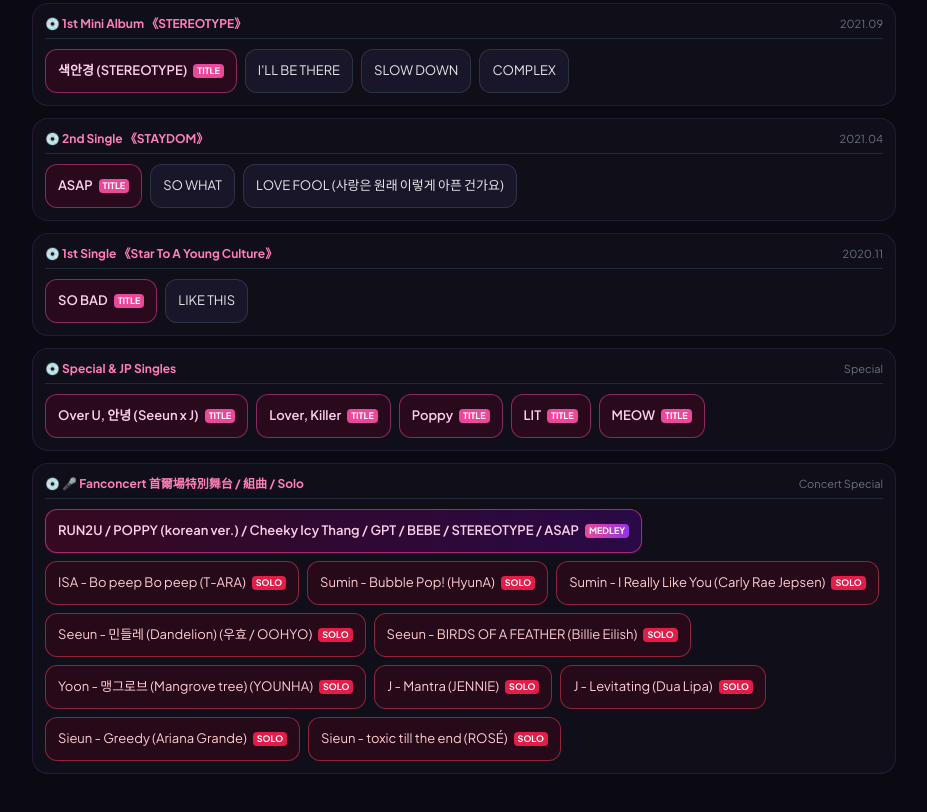
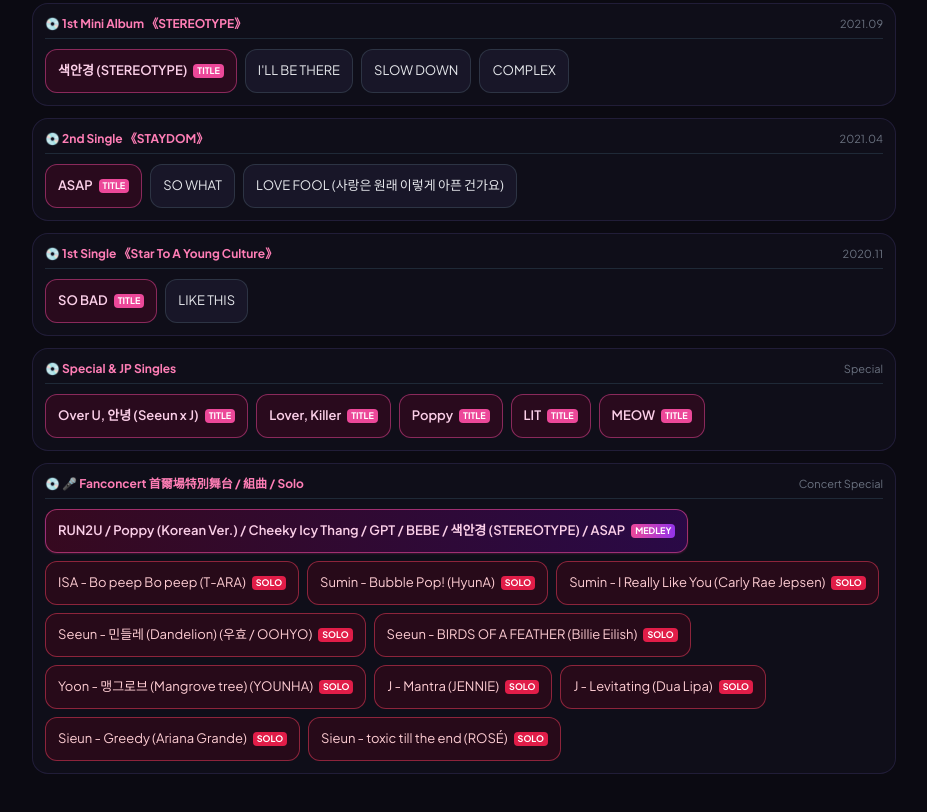
Before and after one commit to j19930307/stayc-setlist-tracker, a plain HTML site: page index.html in a window 1280 px wide. Shown: the part 1618-2430 px from the top of the page, without its empty margins (176-1103 px from the left). Drawn offline with nearby package versions, Linux system fonts and the light colour scheme.

Commit message:
chore: align medley track names with canonical database titles

```diff
--- a/index.html
+++ b/index.html
@@ -441,7 +441,7 @@
         name: "🎤 Fanconcert 首爾場特別舞台 / 組曲 / Solo",
         year: "Concert Special",
         songs: [
-          { name: "RUN2U / POPPY (korean ver.) / Cheeky Icy Thang / GPT / BEBE / STEREOTYPE / ASAP", isTitle: true, isMedley: true },
+          { name: "RUN2U / Poppy (Korean Ver.) / Cheeky Icy Thang / GPT / BEBE / 색안경 (STEREOTYPE) / ASAP", isTitle: true, isMedley: true },
           { name: "ISA - Bo peep Bo peep (T-ARA)", isSolo: true },
           { name: "Sumin - Bubble Pop! (HyunA)", isSolo: true },
           { name: "Sumin - I Really Like You (Carly Rae Jepsen)", isSolo: true },
```
